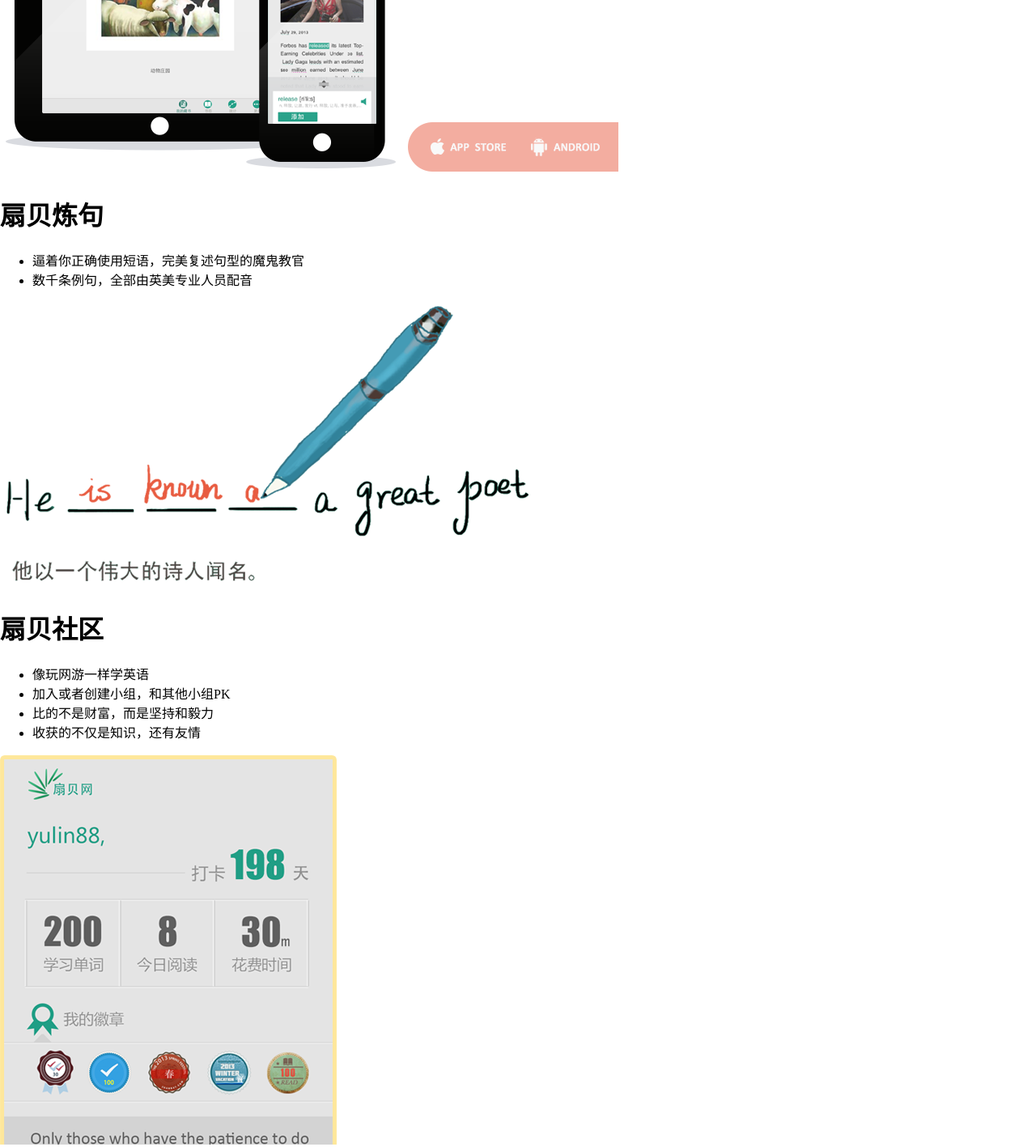
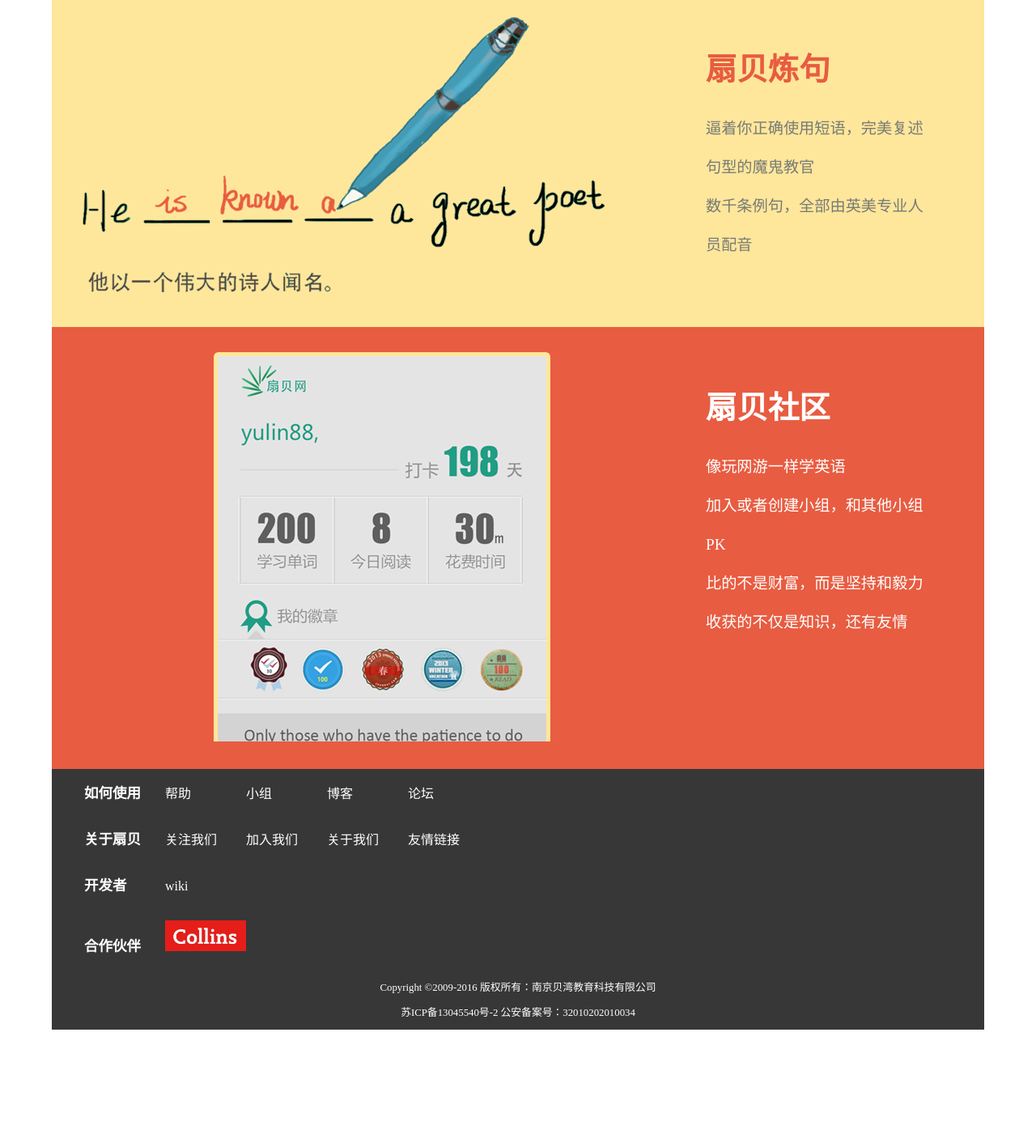
Before and after one commit to namelessman/Shanbay, a plain HTML site: page index.html in a window 1280 px wide. Shown: the part 1180-2597 px from the top of the page at 81% size. After the commit the page ends 2452 px from the top, so only its background shows below. Drawn offline with Linux system fonts and the light colour scheme.

Commit message:
Update style.css

```diff
--- a/CSS/style.css
+++ b/CSS/style.css
@@ -1,6 +1,7 @@
 body{
 	margin: 0px;
 	font-size: normal;
+	color: rgb(255,255,255);
 }
 
 #header {
@@ -30,8 +31,115 @@ body{
 	margin: 5px 20px;
 }
 
+a{
+	color: white;
+	text-decoration: none;
+}
 
-a{
+nav a{
 	text-decoration: none;
 	color: rgb(201,230,213);
 }
+
+#footer a:hover{
+	color: rgb(32,158,124);
+	text-decoration: underline;
+}
+#main,#footer{
+	width:90%;
+	margin: auto;
+	/*padding-left: 0px;*/
+}
+
+#word{
+	background-color: rgb(104,195,159);
+}
+
+#read{
+	background-color: rgb(255,252,245);
+}
+
+#sentence{
+	background-color: rgb(254,231,155);
+}
+
+#community{
+	background-color: rgb(232,92,65);
+}
+
+#footer{
+	background-color: rgb(55,55,55);
+	margin-top:0px;
+	margin-bottom: 0px;
+}
+
+.cover{
+	margin:30px;
+}
+#read .cover{
+	margin-left: 100px;
+}
+
+#community .cover{
+	margin-left: 200px;
+}
+.download{
+	margin-right: 0px;
+	margin-top: 40px;
+    position:absolute;
+    right:5%;
+}
+
+.description{
+	width: 25%;
+	position:absolute;
+    right:10%;
+    margin-top: 150px;
+    line-height: 250%;
+    font-size: 120%;
+}
+
+#sentence .description,#community .description{
+	margin-top: 50px;
+}
+.description li,#footer li{
+	list-style: none;
+}
+
+.description h1{
+	margin-left: 40px;
+}
+#read .description h1,#sentence .description h1{
+	color:rgb(232,92,65);
+}
+
+#read .description li,#sentence .description li{
+	color: rgb(120,122,118);
+}
+
+
+#footer div p{
+	font-size: 80%;
+	text-align: center;
+}
+
+div.tableContainer{
+	display: table;
+	background-color: red;
+}
+
+#how,#what,#wiki,#pal{
+	display: table-row;
+}
+
+#footer li{
+	display: table-cell;
+	width: 100px;
+}
+#footer img{
+	width:100px;
+}
+#footer li:nth-child(1) {
+	font-size: 17.5px;
+	font-weight: bold;
+}
```
